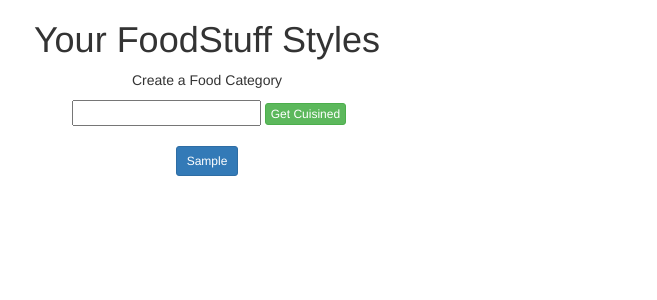
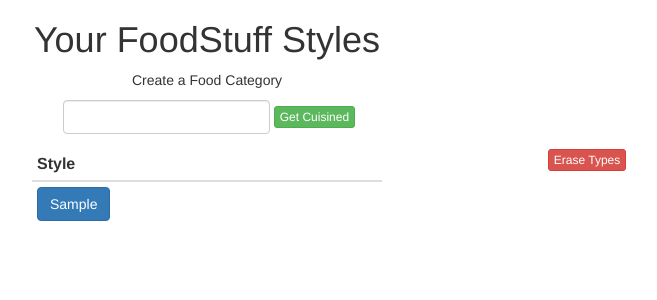
Before and after one commit to bjkropff/restaurant3_19, a PHP site: template views/index.twig in a window 1280 px wide. Shown: the top 300 px of the page, without its empty margins (433-1090 px from the left). Run offline with PHP 8.4, Linux system fonts and the light colour scheme; the template is opened without the code that fills it: most values are stand-ins (such as "Sample title", 1, 10 or a date in 2020); some libraries are stand-ins or nearby versions.

Commit message:
added styling

```diff
--- a/src/Cuisine.php
+++ b/src/Cuisine.php
@@ -95,7 +95,7 @@
         function delete()
         {
             $GLOBALS['DB']->exec("DELETE FROM cuisine WHERE id = {$this->getId()};");
-            $GLOBALS['DB']->exec("DELETE FROM restaurant WHERE cuisine = {$this->getId()}");
+            $GLOBALS['DB']->exec("DELETE FROM restaurant WHERE cuisine_id = {$this->getId()}");
         }
 
     }
--- a/views/index.twig
+++ b/views/index.twig
@@ -4,27 +4,48 @@
         <title>Your Very Own FoodStuff</title>
     </head>
     <body>
+        <div class="container">
         <center>
         <h1>Your FoodStuff Styles</h1>
         <p>Create a Food Category</p>
 
-        <form action='/index' method='post'>
+        <form action='/index' method='post' class='form-inline'>
             <label for='type'></label>
-            <input id='type' name='type' type='text'>
+            <input id='type' name='type' type='text' class='form-control'>
 
             <button type='submit' class='btn btn-success btn-xs'>Get Cuisined</button>
         </form>
 
     {% if cuisine is not empty %}
-                <h2
+    <div class="col-md-4"></div>
+    <div class="col-md-4">
+        <table class="table table-condensed">
+            <thead>
+              <tr>
+                <th>Style</th>
+              </tr>
+            </thead>
+            <tbody>
             {% for add in cuisine %}
+                <tr>
+                    <td>
                 <form action='/cuisine/{{ add.getId }}' method='get'>
-                        <p><button type="submit" class="btn btn-primary btn-sm">{{ add.getType }}</button></p>
+                    <p><button type="submit" class="btn btn-primary btn-large">{{ add.getType }}</button></p>
                 </form>
+                    </td>
+                </tr>
             {% endfor %}
+            </tbody>
+        </table>
+    </div>
+        <div class="col-md-4"></div>
                 {% else %}
                 <p>You have add no types to your list yet.</p>
     {% endif %}
+            <form action='/delete_types' method='post'>
+               <button type='submit' class='btn btn-danger btn-xs'>Erase Types</button>
+           </form>
         </center>
+    </div>
     </body>
 </html>
```
Also changed, not shown: views/cuisine.twig (+13 -8 lines). Lines whose indentation alone changed are shown as unchanged.
